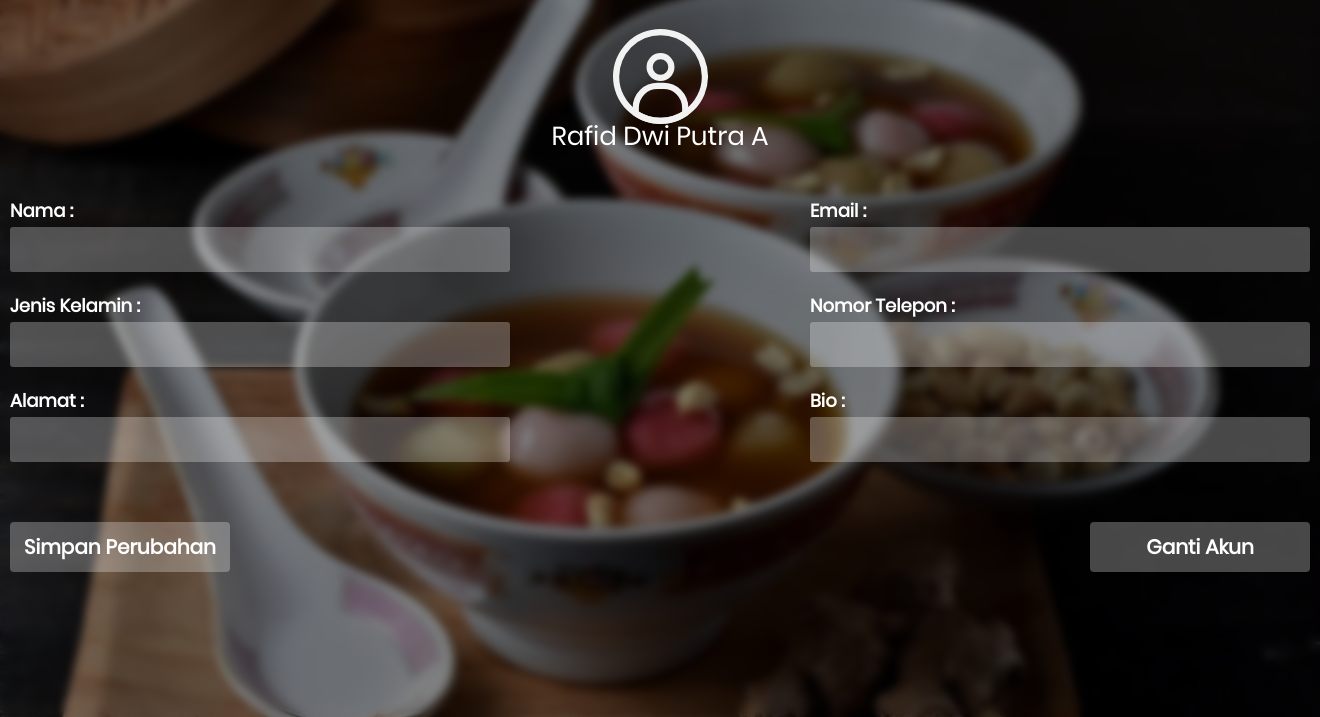
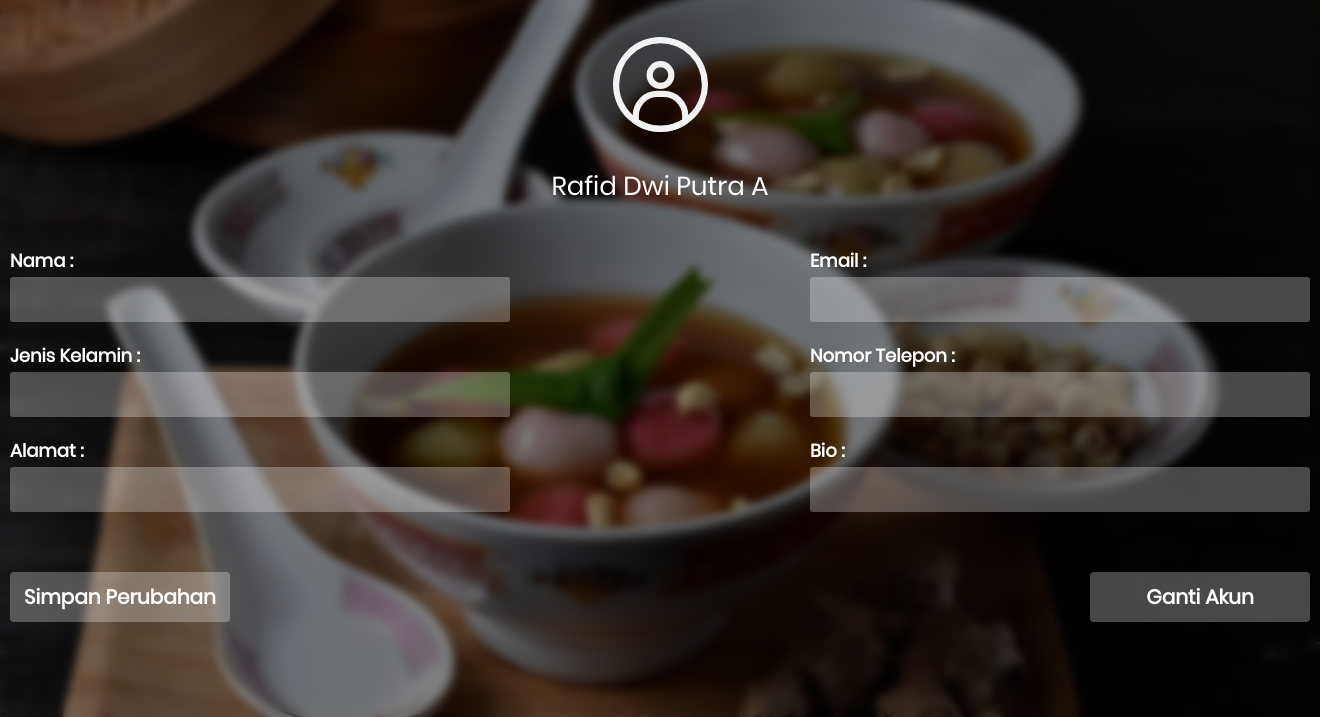
Before and after one commit to Nick17123/6.WedangRonde, a PHP site: page /Profil.html in a window 1320 px wide. Shown: the part 83-800 px from the top of the page. Run offline with PHP 8.4, Linux system fonts and the light colour scheme.

Commit message:
Perbaikan css

```diff
--- a/wedangstyle.css
+++ b/wedangstyle.css
@@ -128,18 +128,18 @@ body {
 
 .profil-ikon-pengguna{
     position: fixed;
-    top: 14%;
+    top: 120px;
     height: 95px; width: 95px;
 
 }
 .profil-nama-pengguna{
-    position: fixed; top:25%;
+    position: fixed; top:250px;
     font-size: 26px;
     font-family: 'Poppinsregular';
 }
 
 .formprofil {
-    position: relative; top: 35%;
+    position: relative; top: 330px;
     font-family: 'Poppinsregular';
     align-items: center;
 
```
